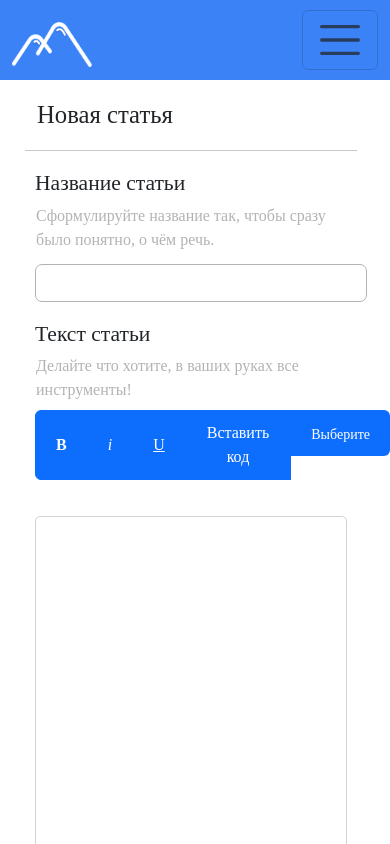
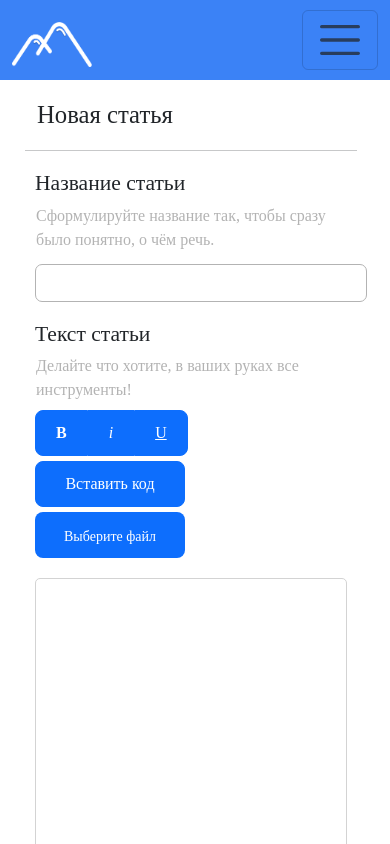
Before and after one commit to OverflowProjectMSP/final, a Vue app in the folder client/: page /NewState in a window 390 px wide. Shown: the top 844 px of the page. Built offline with nearby package versions, Linux system fonts and the light colour scheme; no server answers; a web font is replaced by a local one.

Commit message:
Поправлено создание статьи

```diff
--- a/client/src/components/States/NewState.vue
+++ b/client/src/components/States/NewState.vue
@@ -119,15 +119,20 @@ export default {
             <h4>Текст статьи</h4>
             <p class="transparent mb-2">Делайте что хотите, в ваших руках все инструменты!</p>
             <div class="btn-group mb-3" role="group" aria-label="Basic example">
-                <button @click="addTag('<b></b>', 3)" type="button" class="btn btn-primary"><b>B</b></button>
-                <button @click="addTag('<i></i>', 3)" type="button" class="btn btn-primary"><i>i</i></button>
-                <button @click="addTag('<u></u>', 3)" type="button" class="btn btn-primary"><u>U</u></button>
-                <button @click="addTag(`<pre class='format-code'></pre>`, 25)" type="button" class="btn btn-primary"><span>Вставить код</span></button>
-                <label class="input-file">
-                    <input @change="convertFileAvatar" type="file"
-                        name="file">
-                    <span>Выберите файл</span>
-                </label>
+                <div class="btns1">
+                    <button @click="addTag('<b></b>', 3)" type="button" class="btn btn-primary" style="border-radius: 8px 0px 0px 8px"><b>B</b></button>
+                    <button @click="addTag('<i></i>', 3)" type="button" class="btn btn-primary" style="border-radius: 0px"><i>i</i></button>
+                    <button @click="addTag('<u></u>', 3)" type="button" class="btn btn-primary bord" style="border-radius: 0px"><u>U</u></button>
+                </div>
+                <div class="btns2">
+                    <button @click="addTag(`<pre class='format-code'></pre>`, 25)" type="button" class="btn btn-primary bordCode" style="border-radius: 0px"><span>Вставить код</span></button>
+                    <label class="input-file">
+                        <input @change="convertFileAvatar" type="file"
+                            name="file">
+                        <span>Выберите файл</span>
+                    </label>
+                </div>
+
             </div>
 
             <div class="form-floating">
@@ -708,4 +713,43 @@ hr {
         }
 
     } */
+
+@media (max-width: 500px) {
+    .btn-group {
+        display: flex;
+        flex-direction: column;
+        gap: 5px;
+    }
+    .btns1 {
+        display: flex;
+    }
+
+    .bord {
+        border-radius: 0px 8px 8px 0px !important;
+    }
+
+    .bordCode {
+        border-radius: 8px !important;
+        width: 150px;
+    }
+
+    .btns2 {
+        display: flex;
+        flex-direction: column;
+        gap: 5px;
+    }
+
+    .input-file span {
+        border-radius: 8px !important;
+    }
+
+    .input-file span {
+        width: 150px;
+    }
+}
+
+@media (max-width: 350px) {
+    .form-control {
+    }
+}
 </style>
```
